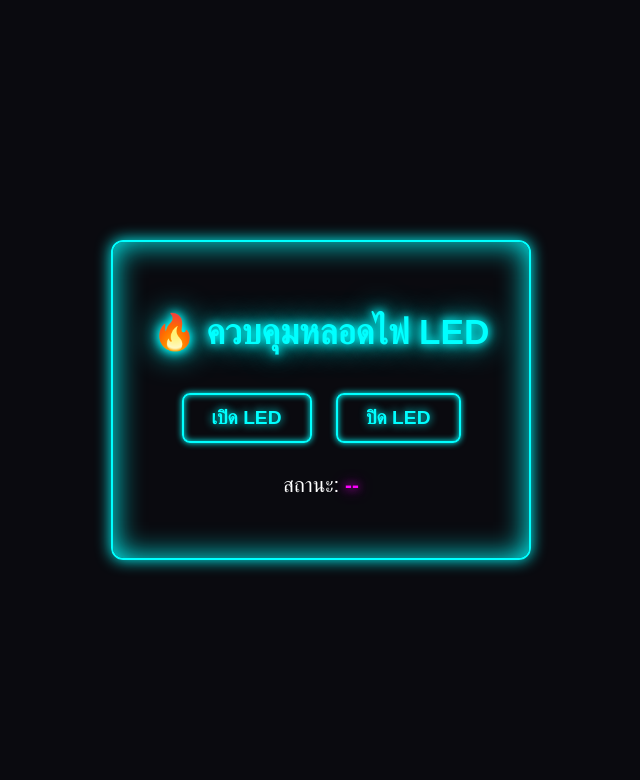
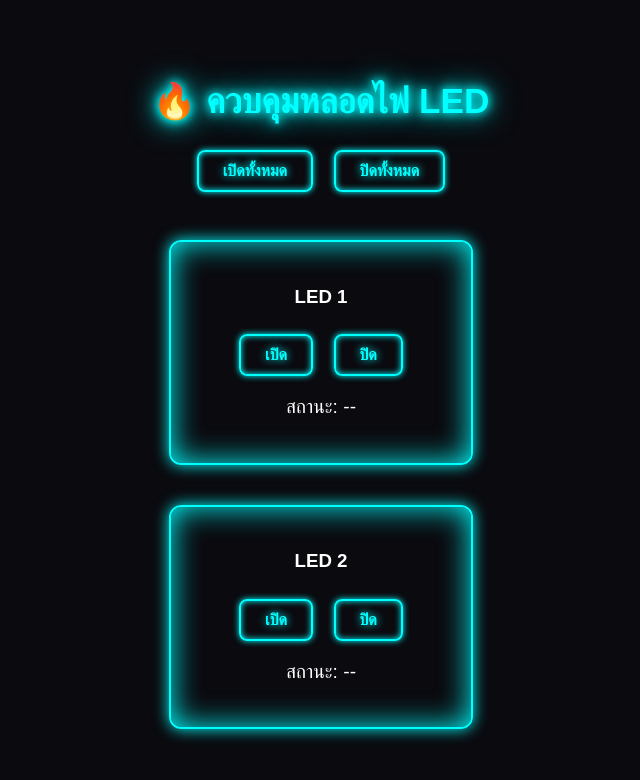
Before and after one commit to 673570160104-hub/iot-project, a plain HTML site: page led.html in a window 1280 px wide. Shown: the whole page, without its empty margins (319-959 px from the left). Drawn offline with Linux system fonts and the light colour scheme; no server answers.

Commit message:
led.html

```diff
--- a/led.html
+++ b/led.html
@@ -16,7 +16,7 @@
       flex-direction: column;
       align-items: center;
       justify-content: center;
-      height: 100vh;
+      min-height: 100vh;
       text-align: center;
     }
 
@@ -24,17 +24,26 @@
       font-size: 2.2rem;
       color: #0ff;
       text-shadow: 0 0 8px #0ff, 0 0 16px #0ff, 0 0 32px #0ff;
-      margin-bottom: 30px;
+      margin-bottom: 20px;
+    }
+
+    .led-box {
+      border: 2px solid #0ff;
+      border-radius: 12px;
+      padding: 25px;
+      margin: 20px;
+      box-shadow: 0 0 15px #0ff, 0 0 30px #0ff inset;
+      width: 250px;
     }
 
     button {
       background: transparent;
       border: 2px solid #0ff;
       color: #0ff;
-      font-size: 1.2rem;
+      font-size: 1rem;
       font-weight: bold;
-      padding: 12px 28px;
-      margin: 10px;
+      padding: 10px 24px;
+      margin: 8px;
       border-radius: 8px;
       cursor: pointer;
       text-transform: uppercase;
@@ -50,31 +59,44 @@
     }
 
     p {
-      margin-top: 20px;
-      font-size: 1.3rem;
+      margin-top: 12px;
+      font-size: 1.2rem;
     }
 
-    #ledStatus {
+    .status {
       font-weight: bold;
       color: #f0f;
       text-shadow: 0 0 8px #f0f, 0 0 16px #f0f;
     }
 
-    /* เอฟเฟกต์กรอบนีออน */
-    .neon-box {
-      border: 2px solid #0ff;
-      border-radius: 12px;
-      padding: 40px;
-      box-shadow: 0 0 15px #0ff, 0 0 30px #0ff inset;
+    .all-control {
+      margin-bottom: 20px;
     }
   </style>
 </head>
 <body>
-  <div class="neon-box">
-    <h2>🔥 ควบคุมหลอดไฟ LED</h2>
-    <button onclick="turnOn()">เปิด LED</button>
-    <button onclick="turnOff()">ปิด LED</button>
+  <h2>🔥 ควบคุมหลอดไฟ LED</h2>
+
+  <!-- ปุ่มควบคุมทั้งหมด -->
+  <div class="all-control">
+    <button onclick="turnOnAll()">เปิดทั้งหมด</button>
+    <button onclick="turnOffAll()">ปิดทั้งหมด</button>
+  </div>
+
+  <!-- กล่องควบคุม LED1 -->
+  <div class="led-box">
+    <h3>LED 1</h3>
+    <button onclick="turnOn('led')">เปิด</button>
+    <button onclick="turnOff('led')">ปิด</button>
     <p>สถานะ: <span id="ledStatus">--</span></p>
+  </div>
+
+  <!-- กล่องควบคุม LED2 -->
+  <div class="led-box">
+    <h3>LED 2</h3>
+    <button onclick="turnOn('led2')">เปิด</button>
+    <button onclick="turnOff('led2')">ปิด</button>
+    <p>สถานะ: <span id="ledStatus2">--</span></p>
   </div>
 
   <script>
@@ -93,18 +115,32 @@
     firebase.initializeApp(firebaseConfig);
     const db = firebase.database();
 
-    function turnOn() {
-      db.ref("led").set("on");
+    // ฟังก์ชันเปิดปิดไฟเดี่ยว
+    function turnOn(path) {
+      db.ref(path).set("on");
+    }
+    function turnOff(path) {
+      db.ref(path).set("off");
     }
 
-    function turnOff() {
+    // ฟังก์ชันเปิดปิดไฟทั้งหมด
+    function turnOnAll() {
+      db.ref("led").set("on");
+      db.ref("led2").set("on");
+    }
+    function turnOffAll() {
       db.ref("led").set("off");
+      db.ref("led2").set("off");
     }
 
     // อัปเดตสถานะแบบ real-time
     db.ref("led").on("value", (snapshot) => {
       document.getElementById("ledStatus").innerText = snapshot.val();
     });
+
+    db.ref("led2").on("value", (snapshot) => {
+      document.getElementById("ledStatus2").innerText = snapshot.val();
+    });
   </script>
 </body>
 </html>
```
